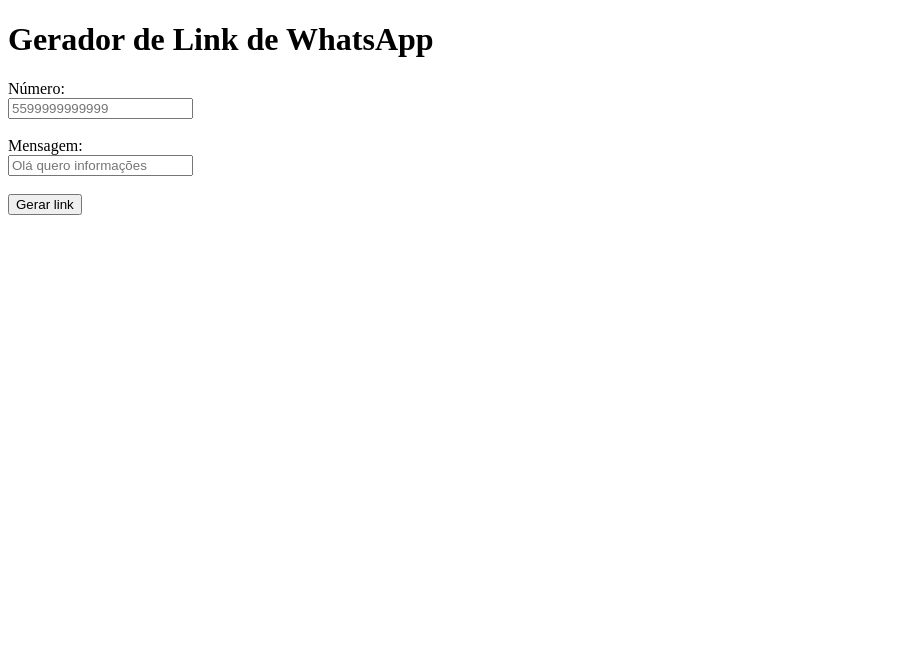
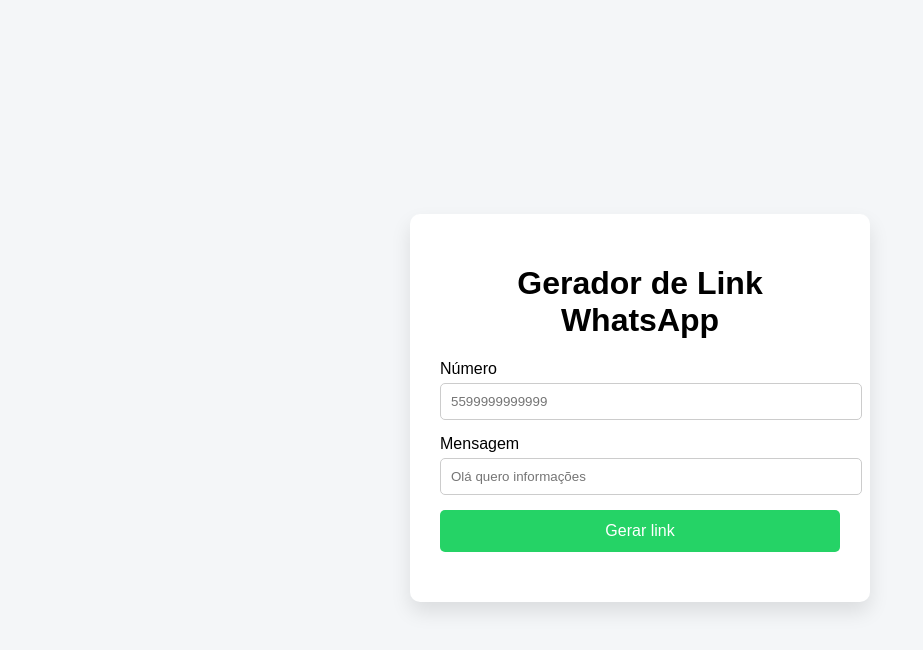
Before and after one commit to zemaminas637-alt/veltest, a website: page index.html in a window 1280 px wide. Shown: the whole page, without its empty margins (0-923 px from the left). Drawn offline with Linux system fonts and the light colour scheme.

Commit message:
improve design

```diff
--- a/index.html
+++ b/index.html
@@ -1,33 +1,92 @@
 <!DOCTYPE html>
 <html>
 <head>
-  <title>Gerador de Link WhatsApp</title>
+<meta charset="UTF-8">
+<title>Gerador de Link WhatsApp</title>
+
+<style>
+body{
+  font-family: Arial;
+  background:#f4f6f8;
+  display:flex;
+  justify-content:center;
+  align-items:center;
+  height:100vh;
+}
+
+.container{
+  background:white;
+  padding:30px;
+  border-radius:10px;
+  box-shadow:0 10px 20px rgba(0,0,0,0.1);
+  width:400px;
+}
+
+h1{
+  text-align:center;
+}
+
+input{
+  width:100%;
+  padding:10px;
+  margin-top:5px;
+  margin-bottom:15px;
+  border-radius:5px;
+  border:1px solid #ccc;
+}
+
+button{
+  width:100%;
+  padding:12px;
+  background:#25D366;
+  border:none;
+  color:white;
+  font-size:16px;
+  border-radius:5px;
+  cursor:pointer;
+}
+
+button:hover{
+  background:#1ebe5b;
+}
+
+.result{
+  margin-top:20px;
+  word-break:break-all;
+}
+</style>
+
 </head>
+
 <body>
 
-<h1>Gerador de Link de WhatsApp</h1>
+<div class="container">
 
-<label>Número:</label><br>
-<input id="numero" placeholder="5599999999999"><br><br>
+<h1>Gerador de Link WhatsApp</h1>
 
-<label>Mensagem:</label><br>
-<input id="mensagem" placeholder="Olá quero informações"><br><br>
+<label>Número</label>
+<input id="numero" placeholder="5599999999999">
+
+<label>Mensagem</label>
+<input id="mensagem" placeholder="Olá quero informações">
 
 <button onclick="gerar()">Gerar link</button>
 
-<p id="resultado"></p>
+<div class="result" id="resultado"></div>
+
+</div>
 
 <script>
-function gerar() {
-  let numero = document.getElementById("numero").value;
-  let mensagem = encodeURIComponent(
-    document.getElementById("mensagem").value
-  );
+function gerar(){
 
-  let link = "https://wa.me/" + numero + "?text=" + mensagem;
+let numero = document.getElementById("numero").value;
+let mensagem = encodeURIComponent(document.getElementById("mensagem").value);
 
-  document.getElementById("resultado").innerHTML =
-    "<a href='" + link + "' target='_blank'>" + link + "</a>";
+let link = "https://wa.me/" + numero + "?text=" + mensagem;
+
+document.getElementById("resultado").innerHTML =
+"<p>Seu link:</p><a href='"+link+"' target='_blank'>"+link+"</a>";
+
 }
 </script>
 
```
